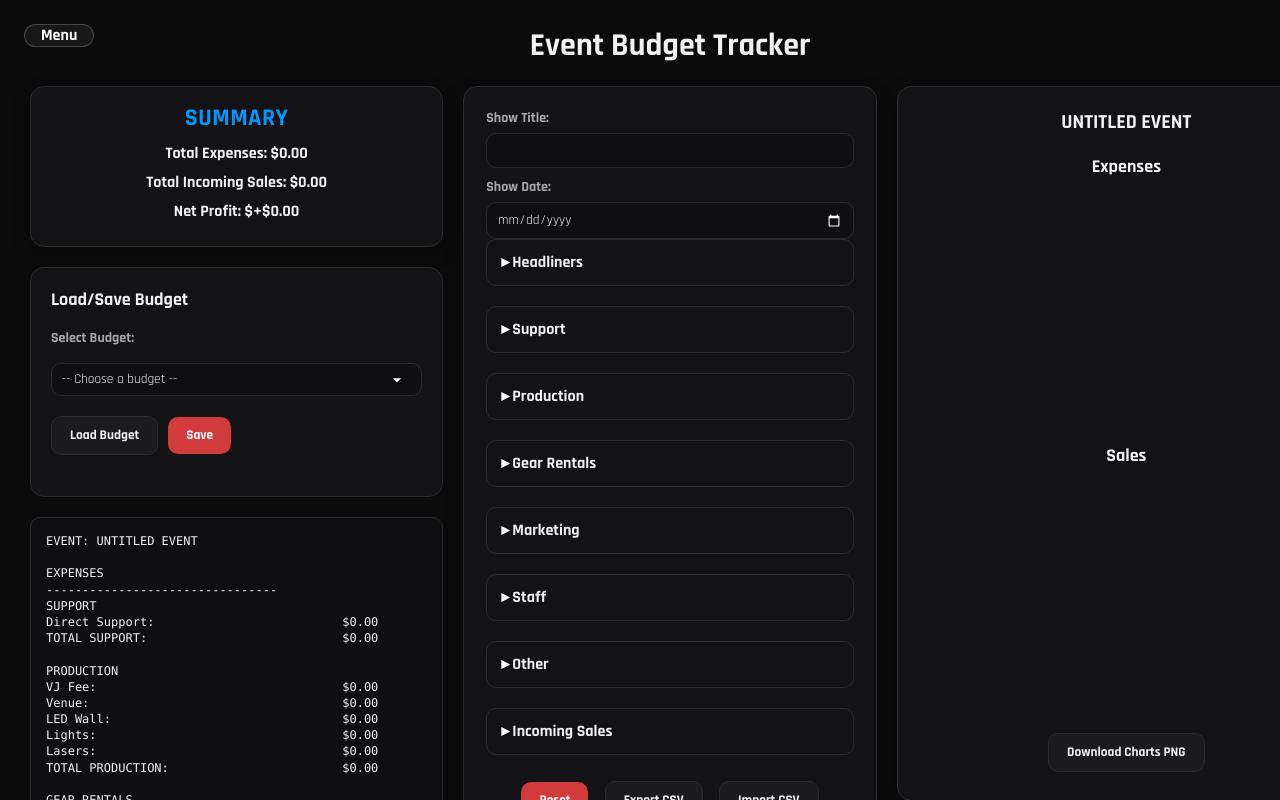
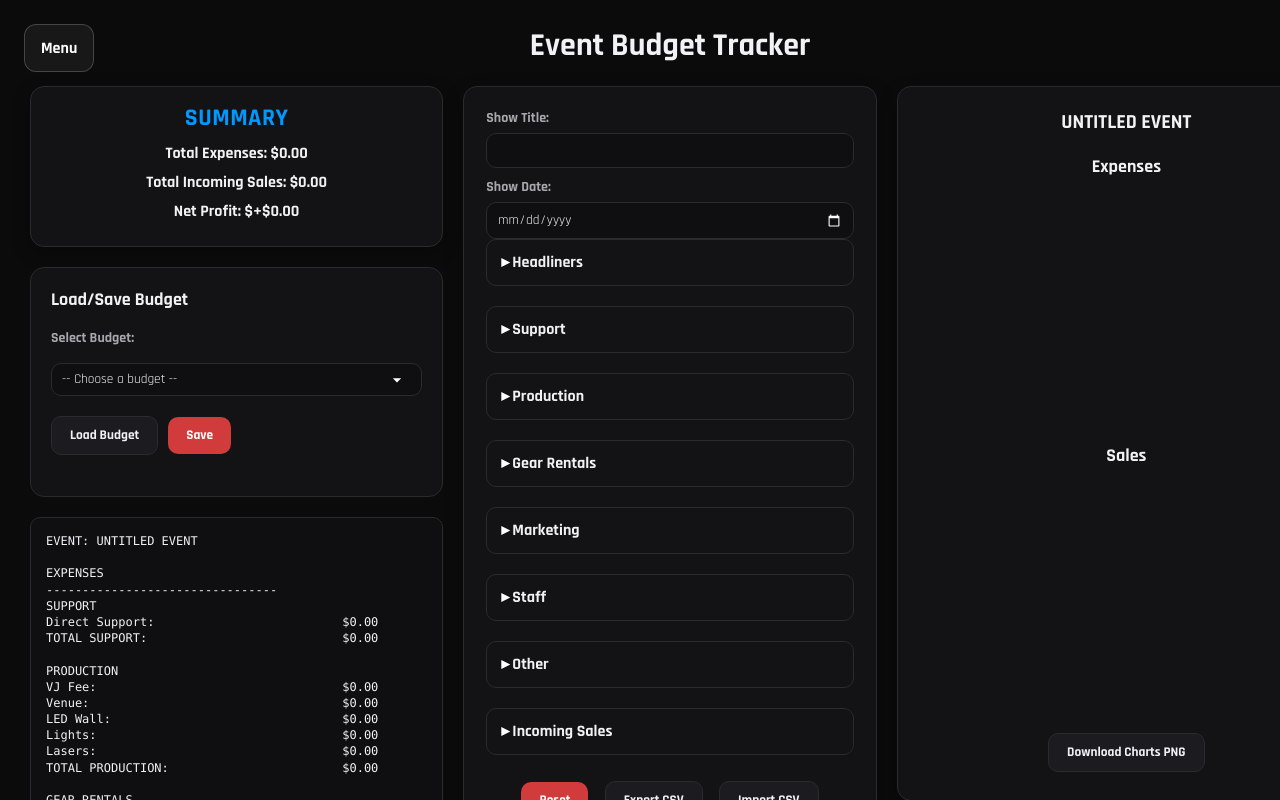
Before and after one commit to RaidenIV/budget_app, a website with bundled scripts: page client/index.html in a window 1280 px wide. Shown: the top 800 px of the page. Built offline with nearby package versions, Linux system fonts and the light colour scheme; files whose address does not match are found by name.

Commit message:
Update styles.css

```diff
--- a/client/css/styles.css
+++ b/client/css/styles.css
@@ -13,10 +13,10 @@
     --input-bg: #0f0f12;
     --button-bg: #1b1b20;
     --button-hover: #22222a;
+    --card-gap: 20px;
+    --top-ui-height: 48px;
+}
 
-    /* CONSISTENT SPACING VARIABLES */
-    --card-gap: 20px;  /* Standard gap between all cards */
-}
 
 /* ----------------------------------------------------------
    GLOBAL PAGE STYLE
```
